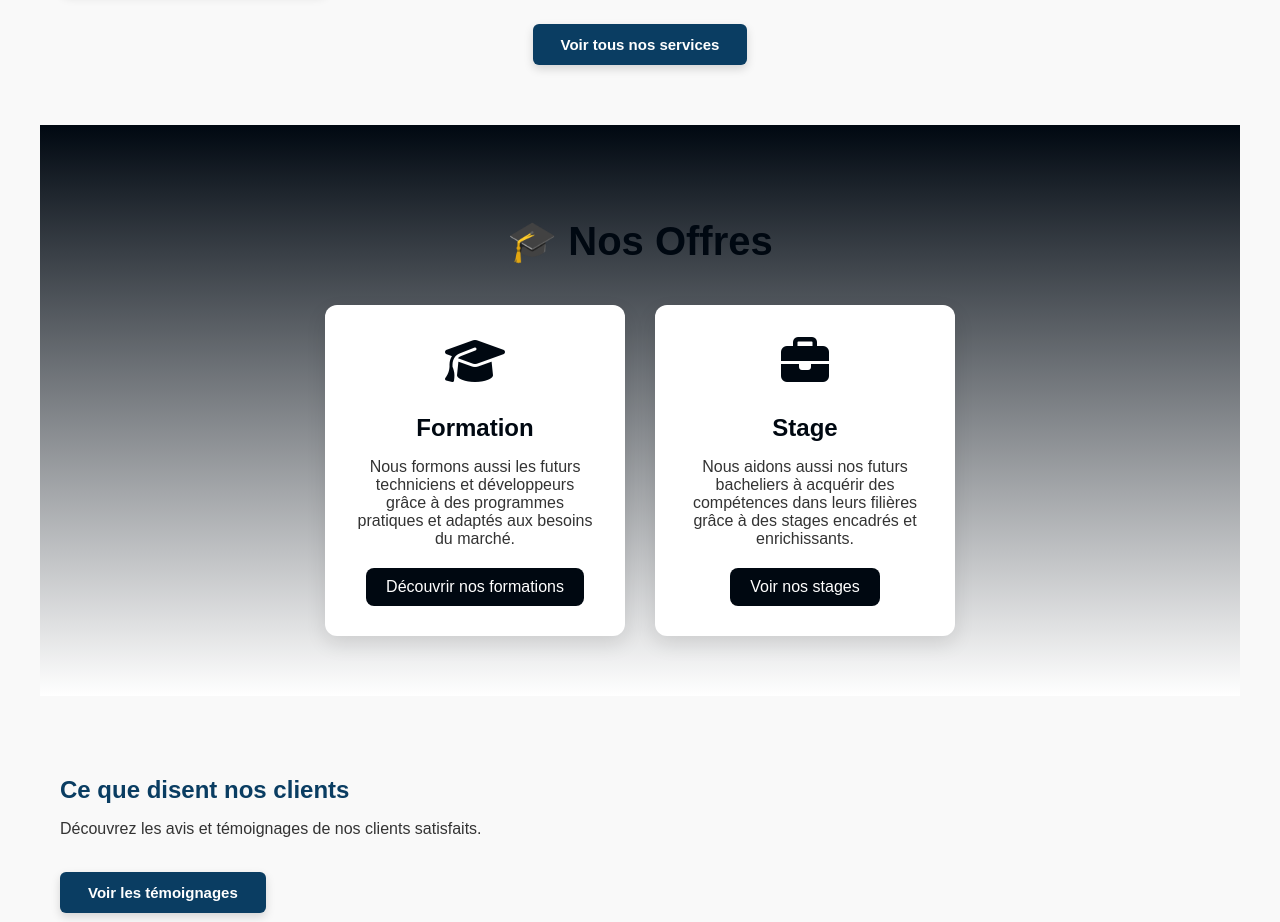
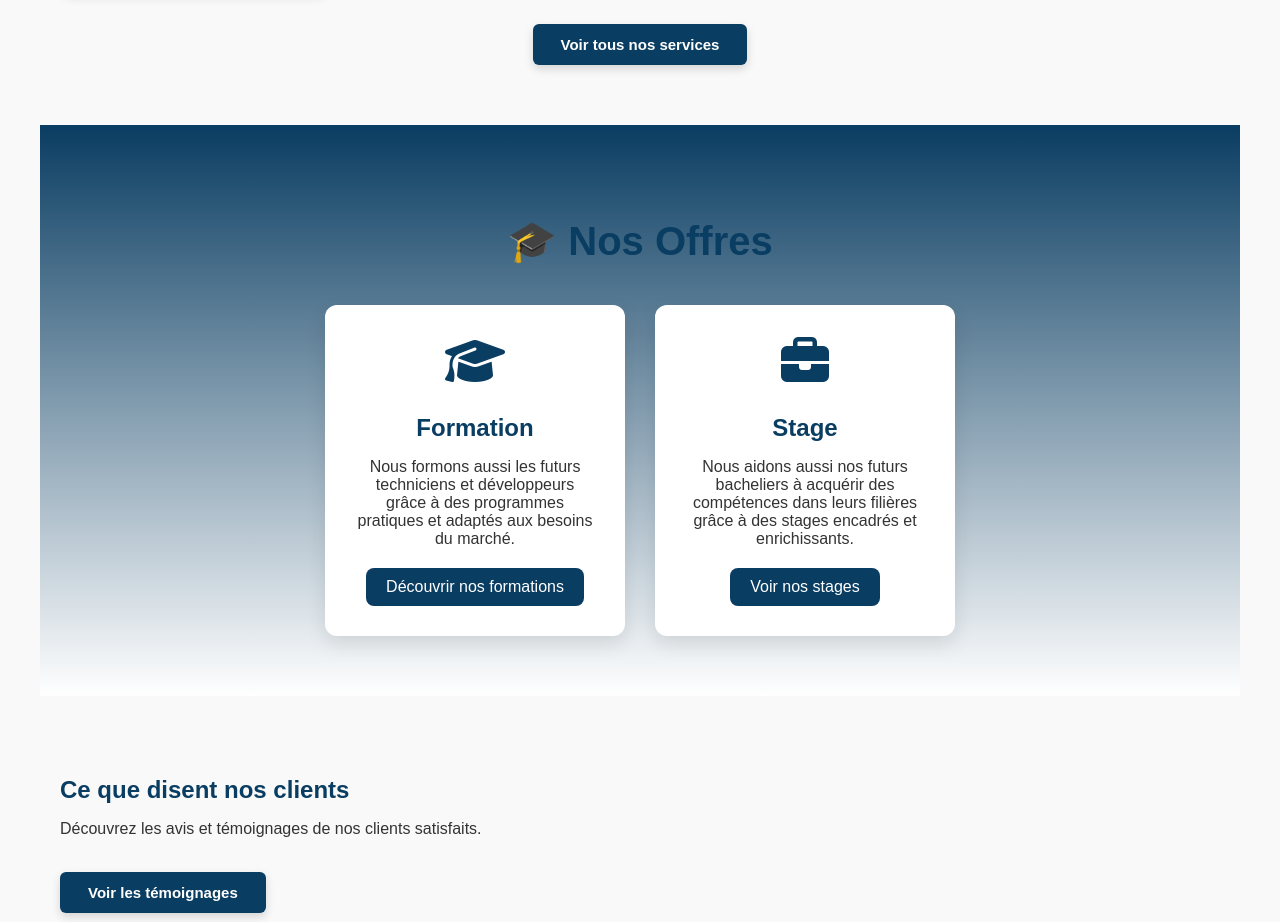
Before and after one commit to hagba25-blip/frenettsite, a plain HTML site: page index.html in a window 1280 px wide. Shown: the part 1680-2602 px from the top of the page. Drawn offline with Linux system fonts and the light colour scheme.

Commit message:
first commit mise a jour

```diff
--- a/assets/css/style.css
+++ b/assets/css/style.css
@@ -1077,14 +1077,14 @@ footer::before {
 }
 
 .offres-section {
-  background: linear-gradient(to bottom, #000811, #ffffff);
+  background: linear-gradient(to bottom, #0a3d62, #ffffff);
   padding: 60px 20px;
   text-align: center;
 }
 
 .section-title {
   font-size: 2.5em;
-  color: #000811;
+  color: #0a3d62;
   margin-bottom: 40px;
   font-weight: bold;
 }
@@ -1112,13 +1112,13 @@ footer::before {
 
 .offre-card .icon {
   font-size: 3em;
-  color: #000811;
+  color: #0a3d62;
   margin-bottom: 15px;
 }
 
 .offre-card h3 {
   font-size: 1.5em;
-  color: #000811;
+  color: #0a3d62;
   margin-bottom: 15px;
 }
 
@@ -1131,7 +1131,7 @@ footer::before {
 .offre-card .btn {
   display: inline-block;
   padding: 10px 20px;
-  background: #000811;
+  background: #0a3d62;
   color: #fff;
   border-radius: 8px;
   text-decoration: none;
@@ -1139,7 +1139,7 @@ footer::before {
 }
 
 .offre-card .btn:hover {
-  background: #000811;
+  background: #0a3d62;
 }
 /* ✅ Adaptation mobile */
 @media (max-width: 768px) {
```
